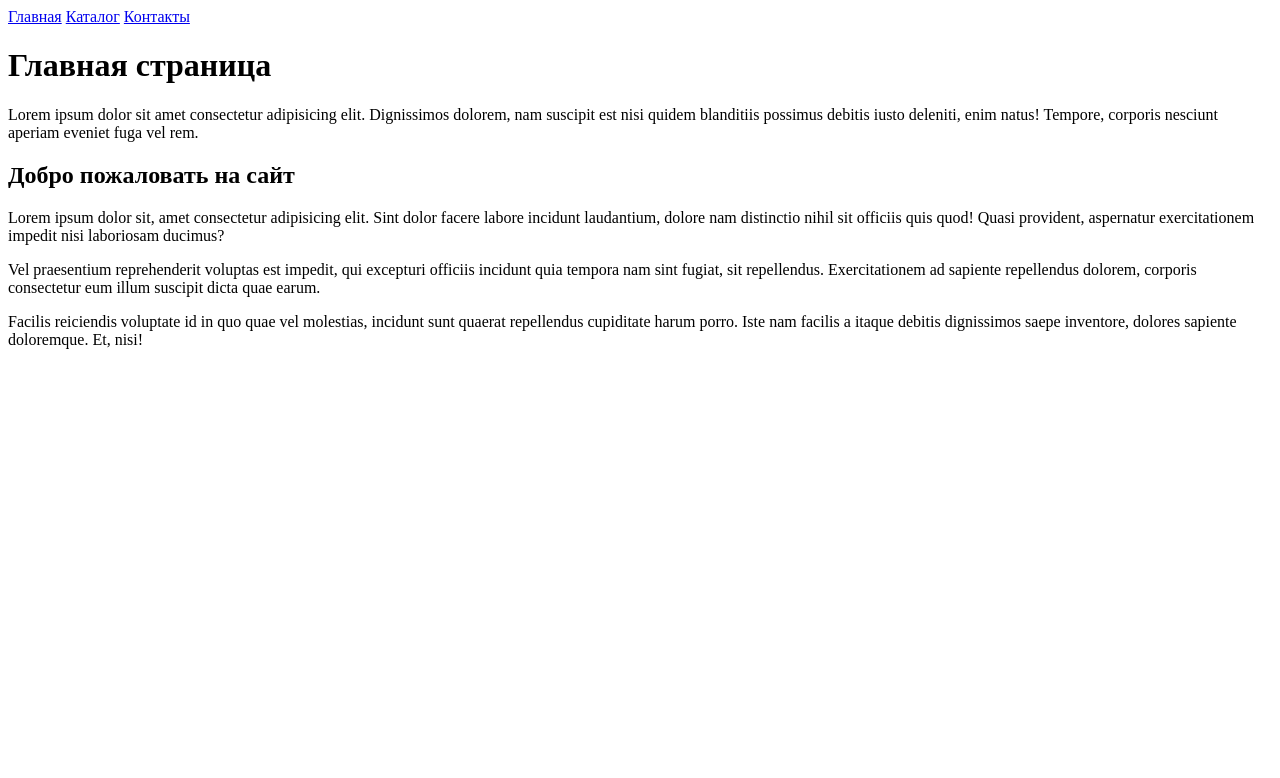
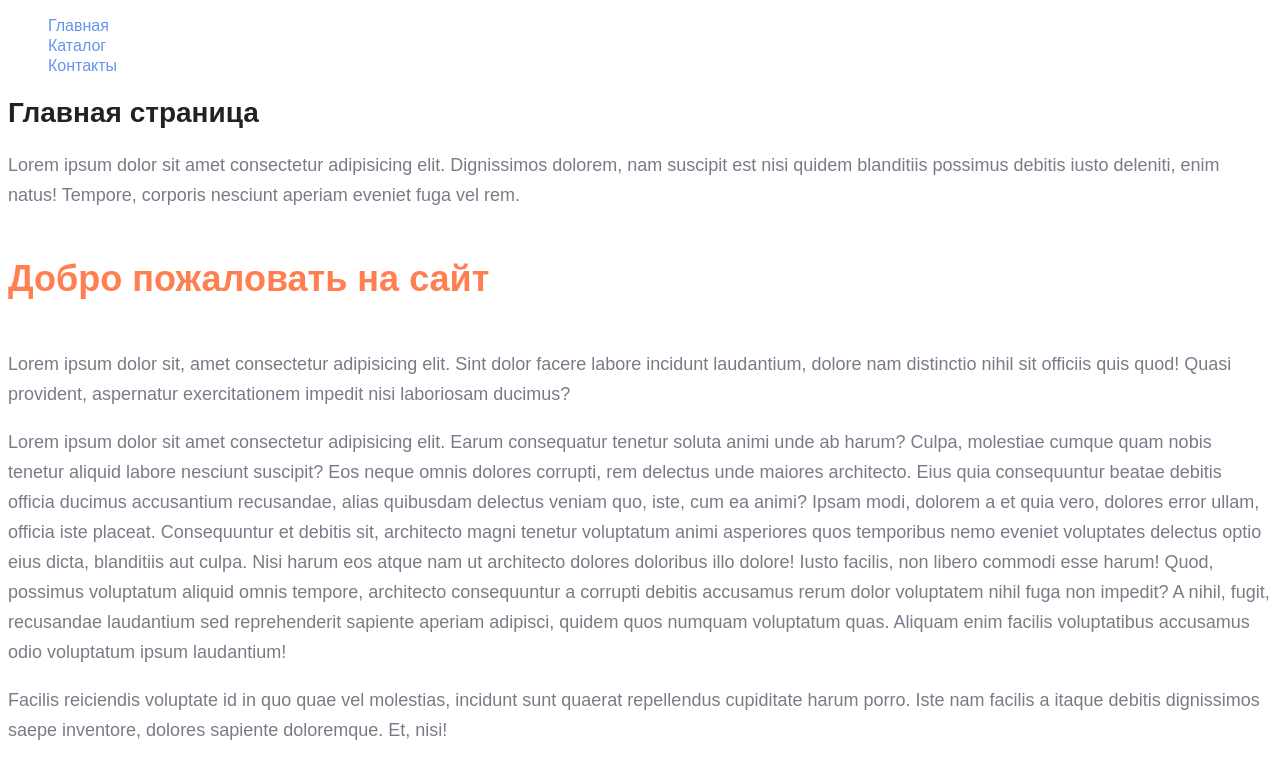
Before and after one commit to justsound/web-layout_HTML-CSS, a plain HTML site: page hw_1/index.html in a window 1280 px wide. Drawn offline with Linux system fonts and the light colour scheme.

Commit message:
add hw_2

```diff
--- /dev/null
+++ b/hw_1/css/style.css
@@ -0,0 +1,43 @@
+body{
+    font-family: sans-serif;
+}
+
+a {
+    text-decoration: none;
+}
+
+.menu {
+    list-style-type: none;
+    list-style: none;
+}
+
+.menu-item {}
+
+.menu-item-link {
+    color: cornflowerblue;
+    font-size: 16px;
+    line-height: 20px;
+}
+
+.title {
+    color: #222222;
+    font-size: 28px;
+    line-height: 36px;
+    font-weight: bold;
+}
+
+.txt {
+    font-style: normal;
+    font-weight: 300;
+    font-size: 18px;
+    line-height: 30px;
+    color: #7D7987
+}
+
+.subtitle {
+    color: coral;
+    font-style: normal;
+    font-weight: 700;
+    font-size: 36px;
+    line-height: 80px;
+}
--- a/hw_1/index.html
+++ b/hw_1/index.html
@@ -5,16 +5,25 @@
     <meta http-equiv="X-UA-Compatible" content="IE=edge">
     <meta name="viewport" content="width=device-width, initial-scale=1.0">
     <title>Главная</title>
+    <link rel="stylesheet" href="css/style.css">
 </head>
 <body>
-    <a href="#">Главная</a>
-    <a href="catalog/catalog.html">Каталог</a>
-    <a href="#">Контакты</a>
-    <h1>Главная страница</h1>
-    <p>Lorem ipsum dolor sit amet consectetur adipisicing elit. Dignissimos dolorem, nam suscipit est nisi quidem blanditiis possimus debitis iusto deleniti, enim natus! Tempore, corporis nesciunt aperiam eveniet fuga vel rem.</p>
-    <h2>Добро пожаловать на сайт</h2>
-    <p>Lorem ipsum dolor sit, amet consectetur adipisicing elit. Sint dolor facere labore incidunt laudantium, dolore nam distinctio nihil sit officiis quis quod! Quasi provident, aspernatur exercitationem impedit nisi laboriosam ducimus?</p>
-    <p>Vel praesentium reprehenderit voluptas est impedit, qui excepturi officiis incidunt quia tempora nam sint fugiat, sit repellendus. Exercitationem ad sapiente repellendus dolorem, corporis consectetur eum illum suscipit dicta quae earum.</p>
-    <p>Facilis reiciendis voluptate id in quo quae vel molestias, incidunt sunt quaerat repellendus cupiditate harum porro. Iste nam facilis a itaque debitis dignissimos saepe inventore, dolores sapiente doloremque. Et, nisi!</p>
+    <ul class="menu">
+        <li class="menu-item">
+            <a class="menu-item-link" href="#">Главная</a>
+        </li>
+        <li class="menu-item">
+            <a class="menu-item-link" href="catalog/catalog.html">Каталог</a>
+        </li>
+        <li class="menu-item">
+            <a class="menu-item-link" href="#">Контакты</a>
+        </li>
+    </ul>
+    <h1 class="title">Главная страница</h1>
+    <p class="txt">Lorem ipsum dolor sit amet consectetur adipisicing elit. Dignissimos dolorem, nam suscipit est nisi quidem blanditiis possimus debitis iusto deleniti, enim natus! Tempore, corporis nesciunt aperiam eveniet fuga vel rem.</p>
+    <h2 class="subtitle">Добро пожаловать на сайт</h2>
+    <p class="txt">Lorem ipsum dolor sit, amet consectetur adipisicing elit. Sint dolor facere labore incidunt laudantium, dolore nam distinctio nihil sit officiis quis quod! Quasi provident, aspernatur exercitationem impedit nisi laboriosam ducimus?</p>
+    <p class="txt">Lorem ipsum dolor sit amet consectetur adipisicing elit. Earum consequatur tenetur soluta animi unde ab harum? Culpa, molestiae cumque quam nobis tenetur aliquid labore nesciunt suscipit? Eos neque omnis dolores corrupti, rem delectus unde maiores architecto. Eius quia consequuntur beatae debitis officia ducimus accusantium recusandae, alias quibusdam delectus veniam quo, iste, cum ea animi? Ipsam modi, dolorem a et quia vero, dolores error ullam, officia iste placeat. Consequuntur et debitis sit, architecto magni tenetur voluptatum animi asperiores quos temporibus nemo eveniet voluptates delectus optio eius dicta, blanditiis aut culpa. Nisi harum eos atque nam ut architecto dolores doloribus illo dolore! Iusto facilis, non libero commodi esse harum! Quod, possimus voluptatum aliquid omnis tempore, architecto consequuntur a corrupti debitis accusamus rerum dolor voluptatem nihil fuga non impedit? A nihil, fugit, recusandae laudantium sed reprehenderit sapiente aperiam adipisci, quidem quos numquam voluptatum quas. Aliquam enim facilis voluptatibus accusamus odio voluptatum ipsum laudantium!</p>
+    <p class="txt">Facilis reiciendis voluptate id in quo quae vel molestias, incidunt sunt quaerat repellendus cupiditate harum porro. Iste nam facilis a itaque debitis dignissimos saepe inventore, dolores sapiente doloremque. Et, nisi!</p>
 </body>
 </html>
```
Also changed, not shown: hw_1/catalog/catalog.html (+20 -11 lines).
